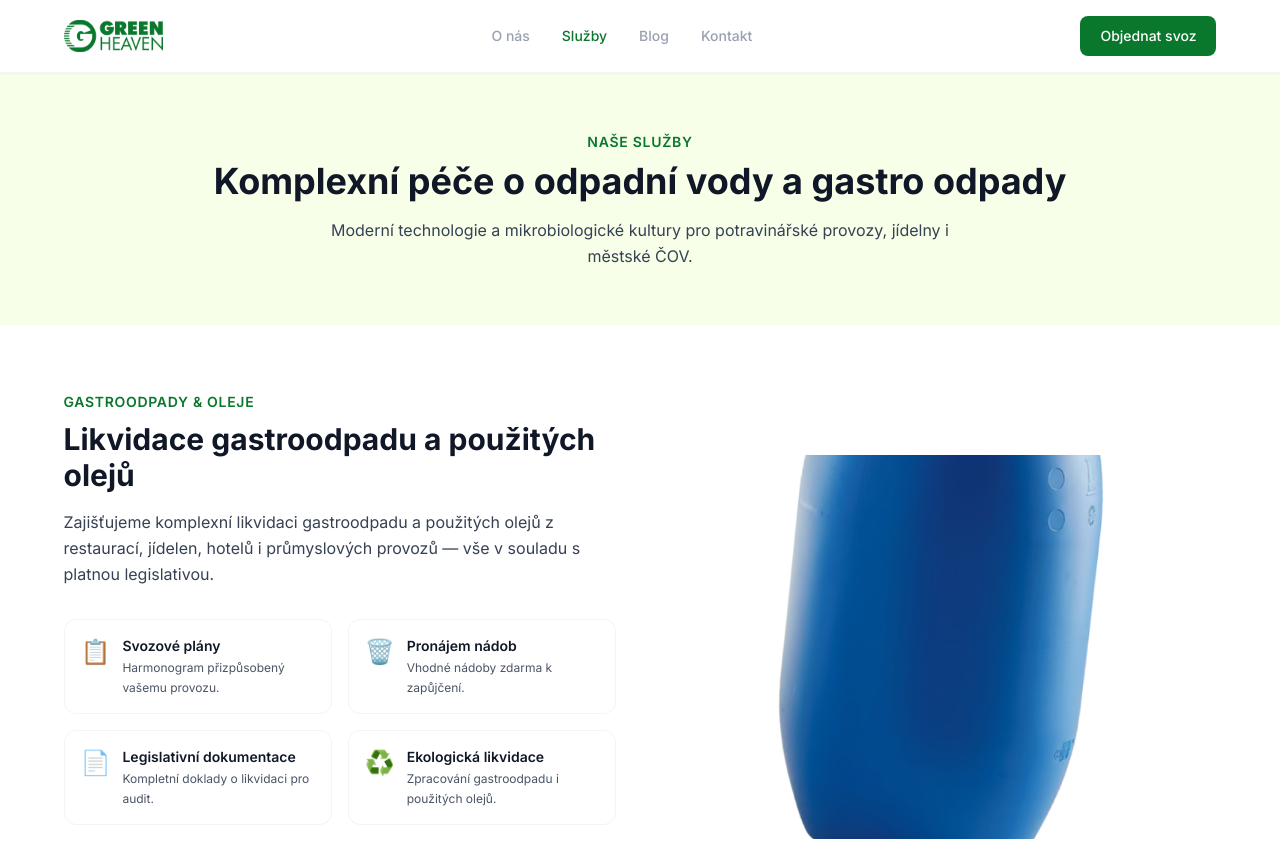
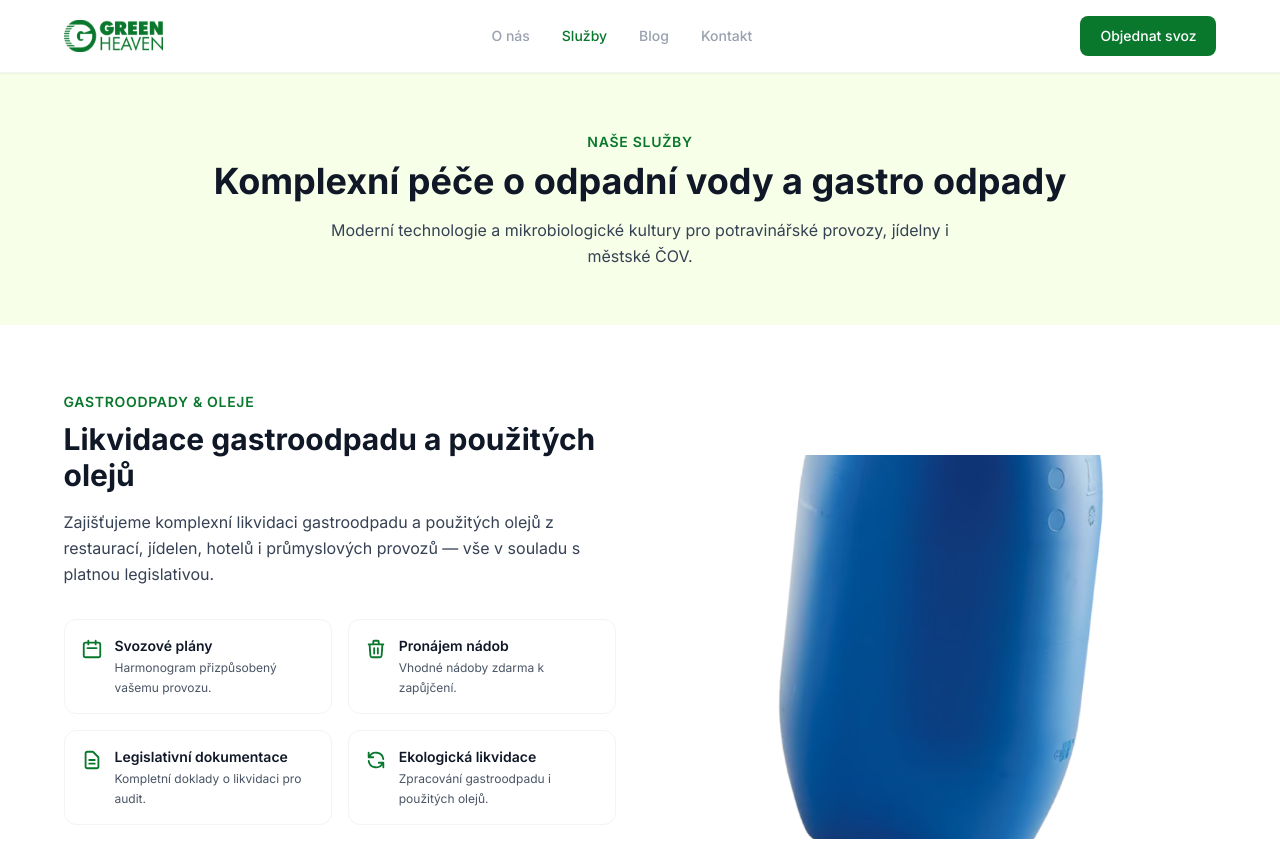
Before and after one commit to SolityForFree/greenheavenwww, a React (Vite) app: page /sluzby in a window 1280 px wide. Shown: the top 841 px of the page. Built offline with nearby package versions, Linux system fonts and the light colour scheme.

Commit message:
Update icons and hero image to barrel.

```diff
--- a/index.html
+++ b/index.html
@@ -3,7 +3,7 @@
 
 <head>
   <meta charset="UTF-8" />
-  <link rel="icon" href="/favicon.png" />
+  <link rel="icon" href="/favicon_green.png" />
   <meta name="viewport" content="width=device-width, initial-scale=1.0" />
   <title>Greenheaven</title>
 </head>
--- a/src/pages/Home.jsx
+++ b/src/pages/Home.jsx
@@ -1,6 +1,7 @@
 import { Link } from 'react-router-dom'
 import heroBg from '../assets/images/hero-food.png'
 import oilImg from '../assets/images/service-oil.png'
+import barelImg from '../assets/images/service-gastro.png'
 import gastroImg from '../assets/images/service-gastro.png'
 import cleanOil from '../assets/images/cleaning.jpg'
 
@@ -55,7 +56,7 @@ export default function Home() {
           </div>
           <div className="flex-1 flex justify-center">
             <img
-              src={heroBg}
+              src={barelImg}
               alt="Ekologické zpracování oleje"
               className="max-h-80 object-contain rounded-2xl"
             />
--- a/src/pages/Services.jsx
+++ b/src/pages/Services.jsx
@@ -61,10 +61,34 @@ const benefits = [
 ]
 
 const gastroItems = [
-  { icon: '📋', title: 'Svozové plány', desc: 'Harmonogram přizpůsobený vašemu provozu.' },
-  { icon: '🗑️', title: 'Pronájem nádob', desc: 'Vhodné nádoby zdarma k zapůjčení.' },
-  { icon: '📄', title: 'Legislativní dokumentace', desc: 'Kompletní doklady o likvidaci pro audit.' },
-  { icon: '♻️', title: 'Ekologická likvidace', desc: 'Zpracování gastroodpadu i použitých olejů.' },
+  {
+    icon: (
+      <svg width="22" height="22" fill="none" stroke="currentColor" strokeWidth="2" viewBox="0 0 24 24">
+        <path strokeLinecap="round" strokeLinejoin="round" d="M8 7V3m8 4V3m-9 8h10M5 21h14a2 2 0 002-2V7a2 2 0 00-2-2H5a2 2 0 00-2 2v12a2 2 0 002 2z" />
+      </svg>
+    ), title: 'Svozové plány', desc: 'Harmonogram přizpůsobený vašemu provozu.'
+  },
+  {
+    icon: (
+      <svg width="22" height="22" fill="none" stroke="currentColor" strokeWidth="2" viewBox="0 0 24 24">
+        <path strokeLinecap="round" strokeLinejoin="round" d="M19 7l-.867 12.142A2 2 0 0116.138 21H7.862a2 2 0 01-1.995-1.858L5 7m5 4v6m4-6v6m1-10V4a1 1 0 00-1-1h-4a1 1 0 00-1 1v3M4 7h16" />
+      </svg>
+    ), title: 'Pronájem nádob', desc: 'Vhodné nádoby zdarma k zapůjčení.'
+  },
+  {
+    icon: (
+      <svg width="22" height="22" fill="none" stroke="currentColor" strokeWidth="2" viewBox="0 0 24 24">
+        <path strokeLinecap="round" strokeLinejoin="round" d="M9 12h6m-6 4h6m2 5H7a2 2 0 01-2-2V5a2 2 0 012-2h5.586a1 1 0 01.707.293l5.414 5.414a1 1 0 01.293.707V19a2 2 0 01-2 2z" />
+      </svg>
+    ), title: 'Legislativní dokumentace', desc: 'Kompletní doklady o likvidaci pro audit.'
+  },
+  {
+    icon: (
+      <svg width="22" height="22" fill="none" stroke="currentColor" strokeWidth="2" viewBox="0 0 24 24">
+        <path strokeLinecap="round" strokeLinejoin="round" d="M4 4v5h.582m15.356 2A8.001 8.001 0 004.582 9m0 0H9m11 11v-5h-.581m0 0a8.003 8.003 0 01-15.357-2m15.357 2H15" />
+      </svg>
+    ), title: 'Ekologická likvidace', desc: 'Zpracování gastroodpadu i použitých olejů.'
+  },
 ]
 
 export default function Services() {
@@ -101,7 +125,7 @@ export default function Services() {
               <div className="grid sm:grid-cols-2 gap-4 mb-8">
                 {gastroItems.map((item) => (
                   <div key={item.title} className="flex items-start gap-3 p-4 rounded-xl border border-gray-100">
-                    <span className="text-2xl flex-shrink-0">{item.icon}</span>
+                    <div className="text-green-primary flex-shrink-0 mt-0.5">{item.icon}</div>
                     <div>
                       <div className="font-semibold text-dark text-sm mb-0.5">{item.title}</div>
                       <div className="text-muted text-xs leading-relaxed">{item.desc}</div>
```
Also changed, not shown: public/favicon_green.png (added), 1 other file (tests, documents, lock files or other folders).
